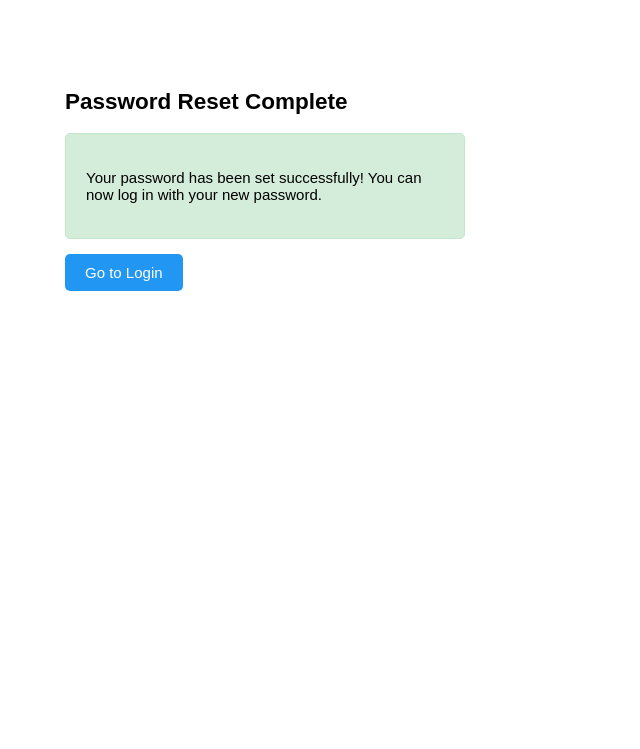
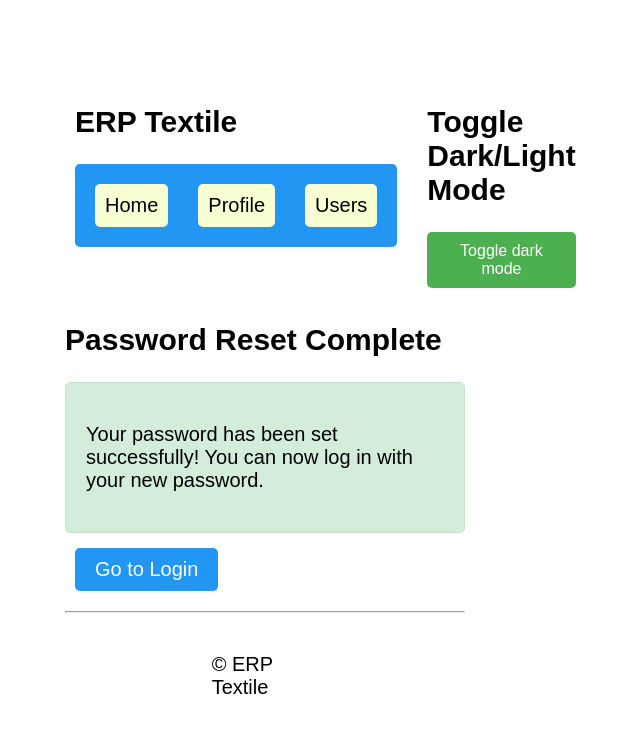
Before and after one commit to zainammar/textile-erp, a Django app: page /password-reset-complete/ in a window 1280 px wide. Shown: the top 749 px of the page, without its empty margins (375-1015 px from the left). Run offline with Django 5.2, Linux system fonts and the light colour scheme.

Commit message:
Add Toggle Dark/Light Mode

```diff
--- a/accounts/templates/accounts/base.html
+++ b/accounts/templates/accounts/base.html
@@ -1,50 +1,64 @@
 {% load static %}
-<!DOCTYPE html>
-<html lang="en">
-<head>
-    <meta charset="UTF-8">
-    <meta name="viewport" content="width=device-width, initial-scale=1.0">
+<link rel="stylesheet" href="{% static 'css/style.css' %}">
 
-    <title>{% block title %}ERP Textile{% endblock %}</title>
+<body>
+    <div class="row-2 content-grid">
+        <div class="grid-item-1">
+            <nav class="navbar">
+                <h1>ERP Textile</h1>
+                <div class="nav-links">
+                    <a href="{% url 'home' %}">Home</a>
+                    <a href="{% url 'profile' %}">Profile</a>
+                    <a href="{% url 'user_list' %}">Users</a>
+                </div>
+            </nav>
 
-    <link rel="stylesheet" href="{% static 'css/style.css' %}">
+            </div>
+            <div class="grid-item-1">
+                <h2>Toggle Dark/Light Mode</h2>
 
 
-</head>
-<body>
+                <button onclick="myFunction()">Toggle dark mode</button>
+                <script>
+                    function myFunction() {
+                       var element = document.body;
+                       element.classList.toggle("dark-mode");
+                    }
+                    </script>
 
-    {% block content %}
-    <div class="row-6 content-grid">
+            </div>
+
+
+    </div>
+
+
+    <main>
+        {% block content %}
+        <!-- default content agar koi child override na kare -->
+        {% endblock %}
+    </main>
+
+                     </div>
+
+
+    </div>
+    <hr>
+    <div class="row-3 content-grid">
         <div class="grid-item-1">
 
-            <h2>Toggle Dark/Light Mode</h2>
-<p>Click the button to toggle between dark and light mode for this page.</p>
-
-<button onclick="myFunction()">Toggle dark mode</button>
-
+        </div>
+        <div class="grid-item-1">
+            <footer>
+                <p>&copy; ERP Textile</p>
+            </footer>
 
         </div>
         <div class="grid-item-1">
 
-            <h2 class="heading-two">ERP Textile</h2>
-
-        </div>
-        <div class="grid-item-1">
-
-            <h2 class="heading-two">ERP Textile</h2>
-
         </div>
     </div>
-    <script>
-        function myFunction() {
-           var element = document.body;
-           element.classList.toggle("dark-mode");
-        }
-        </script>
-    {% endblock %}
 
-    {% block extra_js %}
-    {% endblock %}
+    {% block extra_js %}{% endblock %}
 
 </body>
 </html>
--- a/static/css/style.css
+++ b/static/css/style.css
@@ -2,15 +2,41 @@ body {
   padding: 25px;
   background-color: white;
   color: black;
-  font-size: 15px;
+  font-size: 20px;
 }
 
 .dark-mode {
   background-color: black;
   color: white;
+
+  li{
+    color: white;
+  }
+
+  table {
+    color: white;
+  }
 }
 
+.nav-links{
+  display: flex;
+  gap: 10px;
+  margin-bottom: 20px;
+  background-color: #2196F3;
+  color: white;
+  padding: 10px;
+  border-radius: 5px;
+  text-decoration: none;
+}
 
+a{
+  background-color: rgb(248, 255, 210);
+  text-decoration: none;
+  color: rgb(0, 0, 0);
+  padding: 10px;
+  border-radius: 5px;
+  margin: 10px;
+}
 button{
   padding: 10px 20px;
   font-size: 16px;
```
Also changed, not shown: accounts/templates/accounts/home.html (+4 -6 lines).
